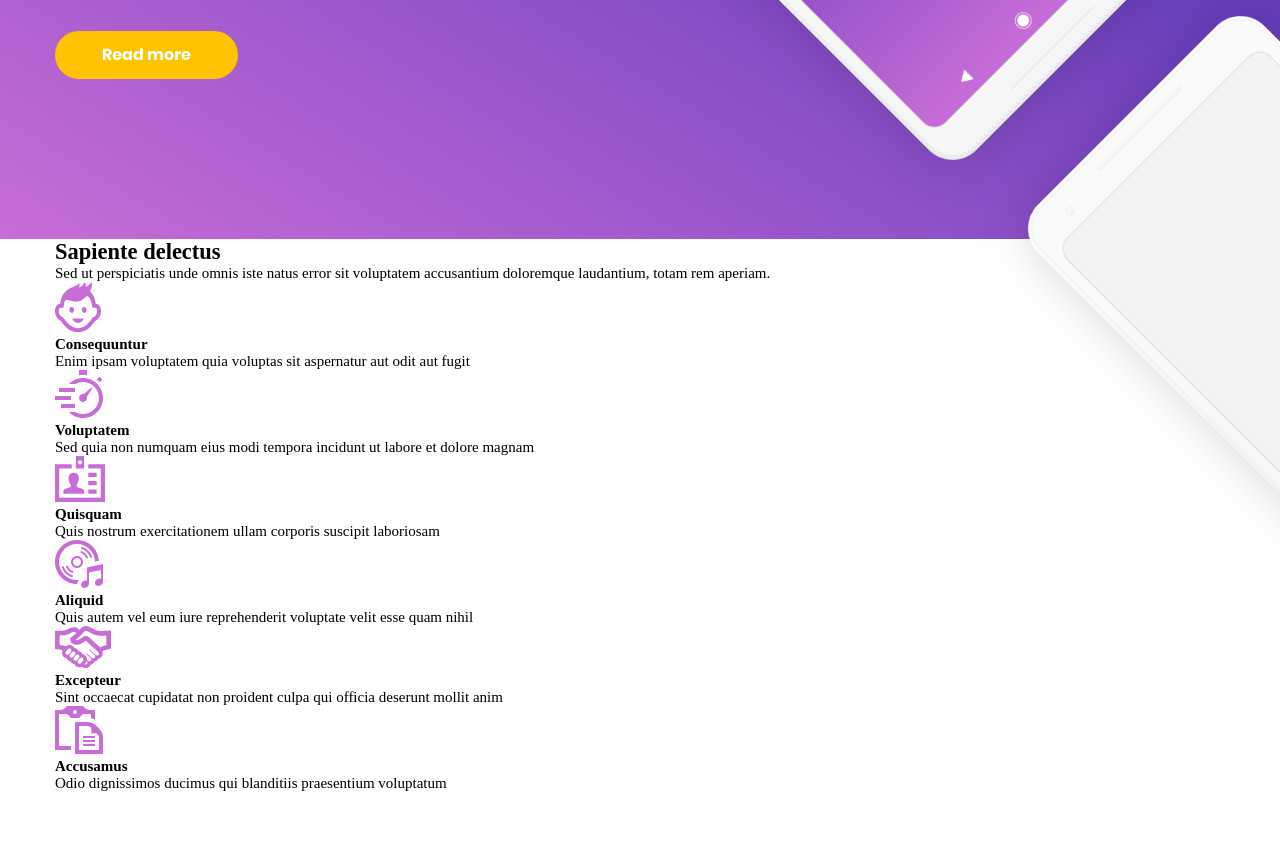
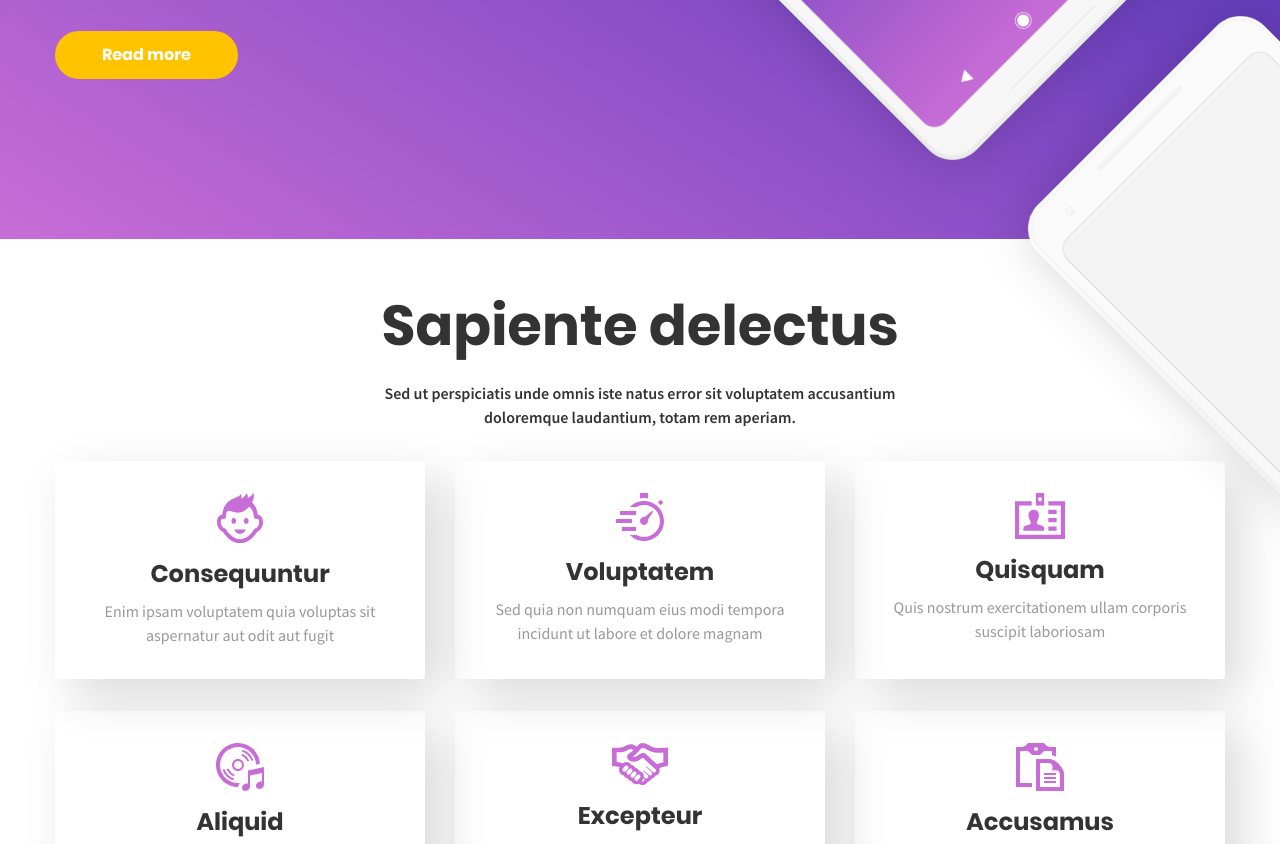
Before and after one commit to kulinichevgeny/relap-responsive-landing, a website: page src/index.html in a window 1280 px wide. Shown: the part 536-1380 px from the top of the page. Before the commit the page ends 1328 px from the top, so only its background shows below. Drawn offline with nearby package versions, Linux system fonts and the light colour scheme; files that its build step writes are made by us from their sources.

Commit message:
Add second block

```diff
--- a/src/_second.html
+++ b/src/_second.html
@@ -1,4 +1,5 @@
-<section class="second__section container">
+<section class="second__section">
+	<div class="container">
 
 		<!-- ======== description ======= -->
 		<div class="second__description">
@@ -93,4 +94,5 @@
 			</div>
 
 		</div><!-- ./cards -->
+	</div>
 </section>
--- a/src/scss/header.scss
+++ b/src/scss/header.scss
@@ -8,7 +8,8 @@
 		justify-content: space-between;
 		align-items: center;
 
-		padding: 25px 0;
+		padding-top: 25px;
+		padding-bottom: 25px;
 	}
 }
 
--- a/src/scss/mixin.scss
+++ b/src/scss/mixin.scss
@@ -44,7 +44,4 @@
 	line-height: 24px;
 	color: $black;
 	opacity: 0.5;
-
-	// ? что это за свойство
-	// mix-blend-mode: normal;
 }
--- a/src/scss/second.scss
+++ b/src/scss/second.scss
@@ -1,2 +1,52 @@
 .second__section {
+	padding: 55px 0 32px;
 }
+
+.second__description {
+	max-width: 570px;
+	text-align: center;
+	margin: 0 auto 32px;
+
+	.second__title {
+		@include h2-style;
+		margin-bottom: 23px;
+	}
+
+	.second__text {
+		@include text-style($secondaryFontSemiBold);
+		color: $black;
+	}
+}
+
+.second__cards {
+	@include flex-row;
+	justify-content: space-between;
+	flex-wrap: wrap;
+
+	.second__card {
+		@include flex-column;
+		align-items: center;
+		flex-basis: 370px;
+
+		border-radius: 3px;
+		box-shadow: $shadow;
+
+		padding: 32px 24px;
+		margin-bottom: 32px;
+
+		&-image {
+			margin-bottom: 11px;
+		}
+
+		&-title {
+			@include h4-style;
+			margin-bottom: 9px;
+		}
+
+		&-text {
+			@include text-style($secondaryFontRegular);
+			text-align: center;
+			color: rgba($black, 0.5);
+		}
+	}
+}
```
Lines whose indentation alone changed are shown as unchanged.
